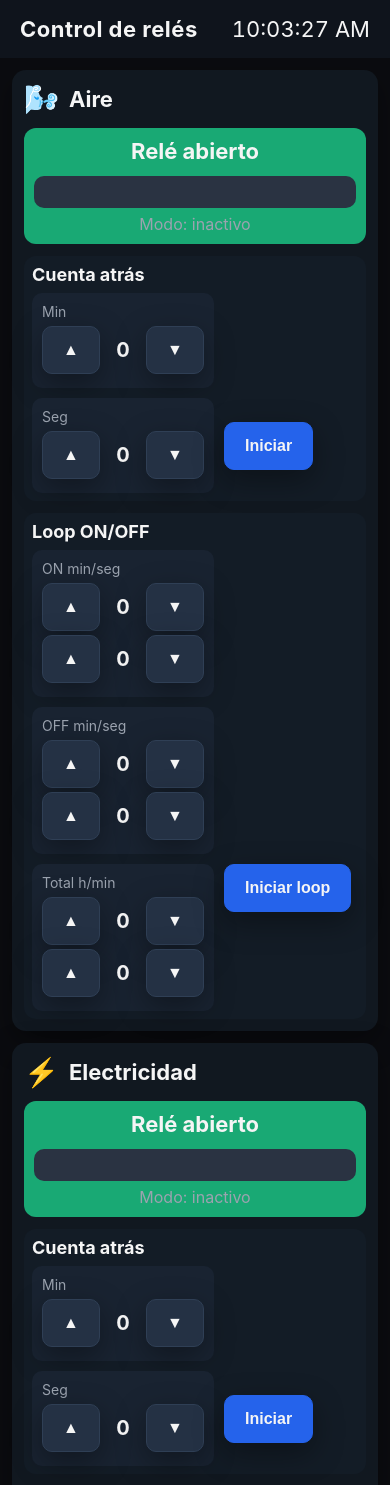
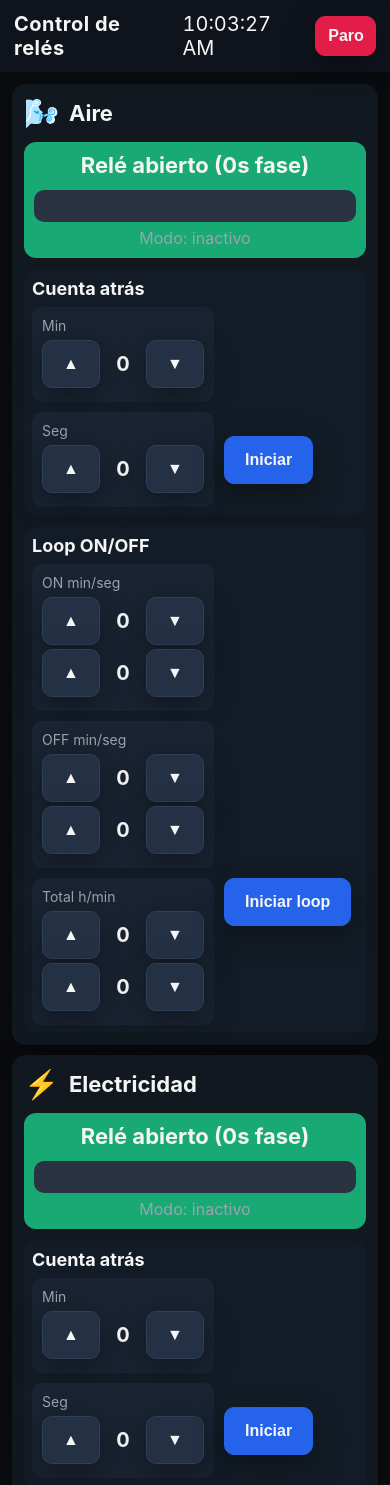
Before and after one commit to ArnauMorato/Kinkmatic, a Flask app: page / in a window 390 px wide. Shown: the top 1485 px of the page. Run offline with Flask 3, Linux system fonts and the light colour scheme.

Commit message:
feat: parada de emergencia y vista dual en tablet

```diff
--- a/app.py
+++ b/app.py
@@ -27,7 +27,14 @@ if HW:
 
 # Estado
 STATE = {
-    name: {"mode": "idle", "seconds_left": 0, "total": 0, "phase": "", "started_at": 0.0}
+    name: {
+        "mode": "idle",           # idle | single | pending_loop | loop
+        "seconds_left": 0,        # tiempo restante total
+        "total": 0,               # total de la acción
+        "phase": "",              # pending | on | off
+        "phase_left": 0,          # tiempo restante de la fase actual
+        "started_at": 0.0,
+    }
     for name in DEVICES
 }
 LOCK = threading.Lock()
@@ -51,6 +58,7 @@ def run_countdown(device: str, duration: int) -> None:
             seconds_left=duration,
             total=duration,
             phase="on",
+            phase_left=duration,
             started_at=time.time(),
         )
     set_relay(device, True)
@@ -61,12 +69,15 @@ def run_countdown(device: str, duration: int) -> None:
             if STATE[device]["mode"] != "single":
                 break
             STATE[device]["seconds_left"] = max(0, int(end_ts - now))
+            STATE[device]["phase_left"] = STATE[device]["seconds_left"]
         if now >= end_ts:
             break
         time.sleep(0.2)
     set_relay(device, False)
     with LOCK:
-        STATE[device].update(mode="idle", seconds_left=0, total=0, phase="", started_at=0.0)
+        STATE[device].update(
+            mode="idle", seconds_left=0, total=0, phase="", phase_left=0, started_at=0.0
+        )
 
 
 def run_loop(device: str, on_seconds: int, off_seconds: int, total_seconds: int) -> None:
@@ -78,6 +89,7 @@ def run_loop(device: str, on_seconds: int, off_seconds: int, total_seconds: int)
             total=LOOP_START_DELAY,
             seconds_left=LOOP_START_DELAY,
             phase="pending",
+            phase_left=LOOP_START_DELAY,
             started_at=time.time(),
         )
     while True:
@@ -86,6 +98,7 @@ def run_loop(device: str, on_seconds: int, off_seconds: int, total_seconds: int)
             if STATE[device]["mode"] != "pending_loop":
                 break
             STATE[device]["seconds_left"] = max(0, int(pending_end - now))
+            STATE[device]["phase_left"] = STATE[device]["seconds_left"]
         if now >= pending_end:
             break
         time.sleep(0.2)
@@ -98,6 +111,7 @@ def run_loop(device: str, on_seconds: int, off_seconds: int, total_seconds: int)
             total=total_seconds,
             seconds_left=total_seconds,
             phase="on",
+            phase_left=on_seconds,
             started_at=time.time(),
         )
     while True:
@@ -109,14 +123,16 @@ def run_loop(device: str, on_seconds: int, off_seconds: int, total_seconds: int)
         if on_seconds > 0:
             with LOCK:
                 STATE[device]["phase"] = "on"
+                STATE[device]["phase_left"] = on_seconds
             set_relay(device, True)
             phase_end = min(end_ts, time.time() + on_seconds)
             while time.time() < phase_end:
                 with LOCK:
                     if STATE[device]["mode"] != "loop":
                         break
-                with LOCK:
-                    STATE[device]["seconds_left"] = max(0, int(end_ts - time.time()))
+                    now2 = time.time()
+                    STATE[device]["seconds_left"] = max(0, int(end_ts - now2))
+                    STATE[device]["phase_left"] = max(0, int(phase_end - now2))
                 time.sleep(0.2)
         with LOCK:
             if STATE[device]["mode"] != "loop":
@@ -125,20 +141,24 @@ def run_loop(device: str, on_seconds: int, off_seconds: int, total_seconds: int)
         if off_seconds > 0:
             with LOCK:
                 STATE[device]["phase"] = "off"
+                STATE[device]["phase_left"] = off_seconds
             set_relay(device, False)
             phase_end = min(end_ts, time.time() + off_seconds)
             while time.time() < phase_end:
                 with LOCK:
                     if STATE[device]["mode"] != "loop":
                         break
-                with LOCK:
-                    STATE[device]["seconds_left"] = max(0, int(end_ts - time.time()))
+                    now2 = time.time()
+                    STATE[device]["seconds_left"] = max(0, int(end_ts - now2))
+                    STATE[device]["phase_left"] = max(0, int(phase_end - now2))
                 time.sleep(0.2)
         if time.time() >= end_ts:
             break
     set_relay(device, False)
     with LOCK:
-        STATE[device].update(mode="idle", seconds_left=0, total=0, phase="", started_at=0.0)
+        STATE[device].update(
+            mode="idle", seconds_left=0, total=0, phase="", phase_left=0, started_at=0.0
+        )
 
 
 @app.route("/")
@@ -160,6 +180,7 @@ def api_status():
                 "total": total,
                 "phase": st["phase"],
                 "percent": percent,
+                "phase_left": st.get("phase_left", 0),
             }
     return jsonify(payload)
 
@@ -194,6 +215,16 @@ def api_loop():
     return jsonify({"ok": True})
 
 
+@app.route("/api/stop", methods=["POST"])
+def api_stop():
+    with LOCK:
+        for name in STATE:
+            STATE[name].update(mode="idle", seconds_left=0, total=0, phase="", phase_left=0)
+    for name in STATE:
+        set_relay(name, False)
+    return jsonify({"ok": True})
+
+
 if __name__ == "__main__":
     # Solo para pruebas locales; en producción usar gunicorn/waitress o similar
     app.run(host="0.0.0.0", port=666, debug=False)
--- a/static/app.js
+++ b/static/app.js
@@ -1,5 +1,6 @@
 const cardsContainer = document.getElementById("cards");
 const tmpl = document.getElementById("card-template");
+const stopBtn = document.getElementById("stop-all");
 
 const state = {};
 
@@ -110,6 +111,14 @@ function createCard(key, meta) {
 
 Object.entries(DEVICES).forEach(([k, v]) => createCard(k, v));
 
+stopBtn.onclick = async () => {
+  try {
+    await fetch("/api/stop", { method: "POST" });
+  } catch (e) {
+    console.error(e);
+  }
+};
+
 function renderClock() {
   const el = document.getElementById("clock");
   const now = new Date();
@@ -133,8 +142,12 @@ async function poll() {
       statusBox.classList.toggle("on", closed);
       statusBox.classList.toggle("off", !closed);
       statusBox.classList.toggle("pending", pending);
-      indicator.textContent = closed ? "Relé cerrado" : "Relé abierto";
-      if (pending) indicator.textContent = "Preparando loop";
+      const phaseLeft = st.phase_left || 0;
+      indicator.textContent = pending
+        ? `Preparando loop (${phaseLeft}s)`
+        : closed
+          ? `Relé cerrado (${phaseLeft}s fase)`
+          : `Relé abierto (${phaseLeft}s fase)`;
 
       counter.textContent = active ? st.seconds_left : "";
       fill.style.width = `${st.percent || 0}%`;
--- a/static/style.css
+++ b/static/style.css
@@ -21,8 +21,9 @@ body {
   display: flex;
   justify-content: space-between;
   align-items: center;
-  padding: 16px 20px;
-  font-size: 22px;
+  gap: 10px;
+  padding: 12px 14px;
+  font-size: 20px;
   background: #0f141c;
   position: sticky;
   top: 0;
@@ -30,10 +31,11 @@ body {
 }
 .clock { font-variant-numeric: tabular-nums; }
 .title { font-weight: 700; letter-spacing: 0.5px; }
+.top-bar .btn { margin-left: auto; }
 
 main {
   display: grid;
-  gap: 12px;
+  gap: 10px;
   padding: 12px;
   max-width: 1100px;
   margin: 0 auto 24px auto;
@@ -158,6 +160,11 @@ main {
   font-weight: 700;
   padding: 14px 20px;
 }
+.btn.danger {
+  background: #e11d48;
+  border-color: #e11d48;
+  font-weight: 800;
+}
 .btn:disabled {
   opacity: 0.4;
   cursor: not-allowed;
@@ -184,6 +191,10 @@ main {
   main { grid-template-columns: 1fr; }
 }
 
+@media (min-width: 900px) {
+  main { grid-template-columns: repeat(2, minmax(0, 1fr)); }
+}
+
 @media (max-width: 480px) {
   .btn { padding: 10px 12px; font-size: 16px; }
   .arrow { width: 48px; height: 48px; }
--- a/templates/index.html
+++ b/templates/index.html
@@ -10,6 +10,7 @@
   <header class="top-bar">
     <div class="title">Control de relés</div>
     <div id="clock" class="clock"></div>
+    <button id="stop-all" class="btn danger">Paro</button>
   </header>
 
   <main id="cards"></main>
```
